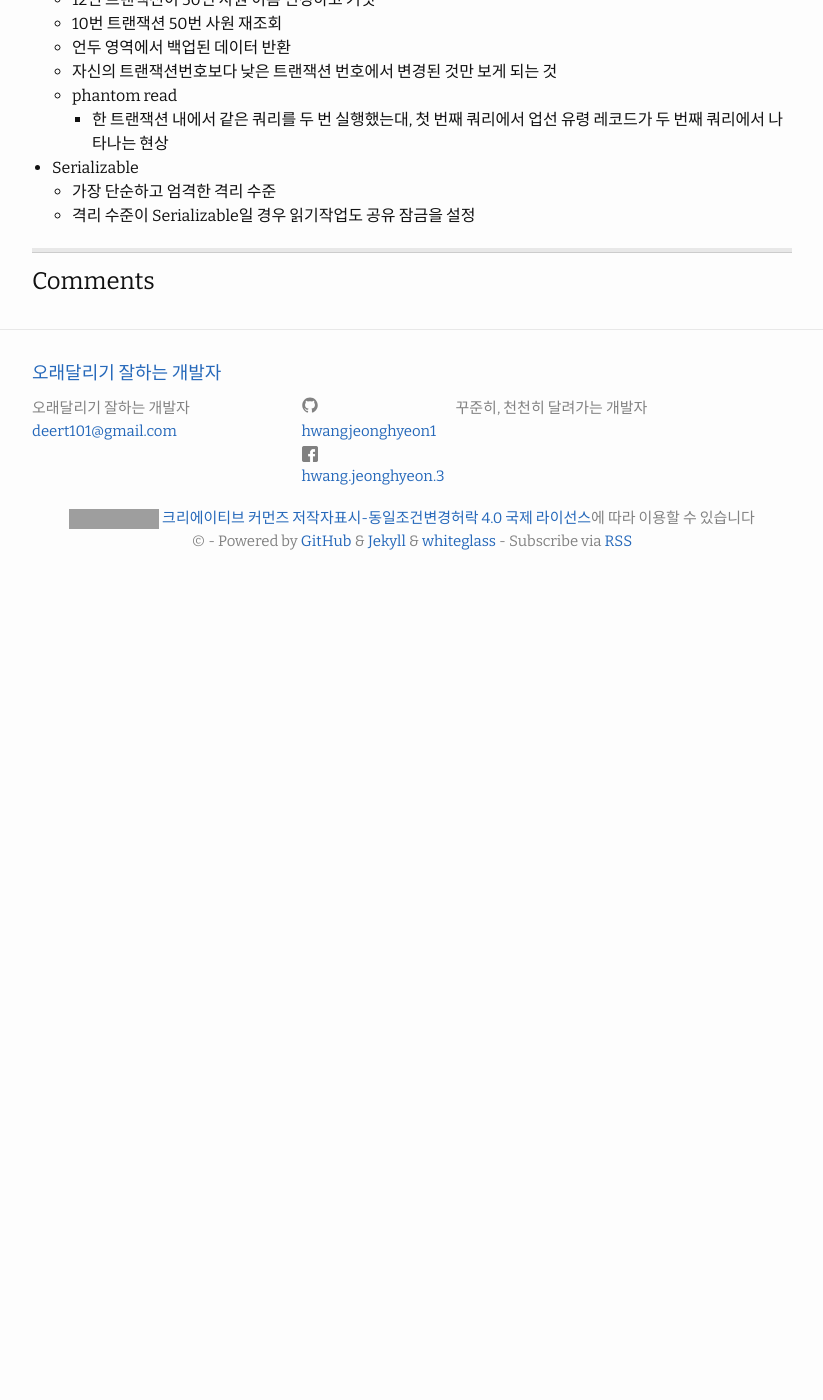
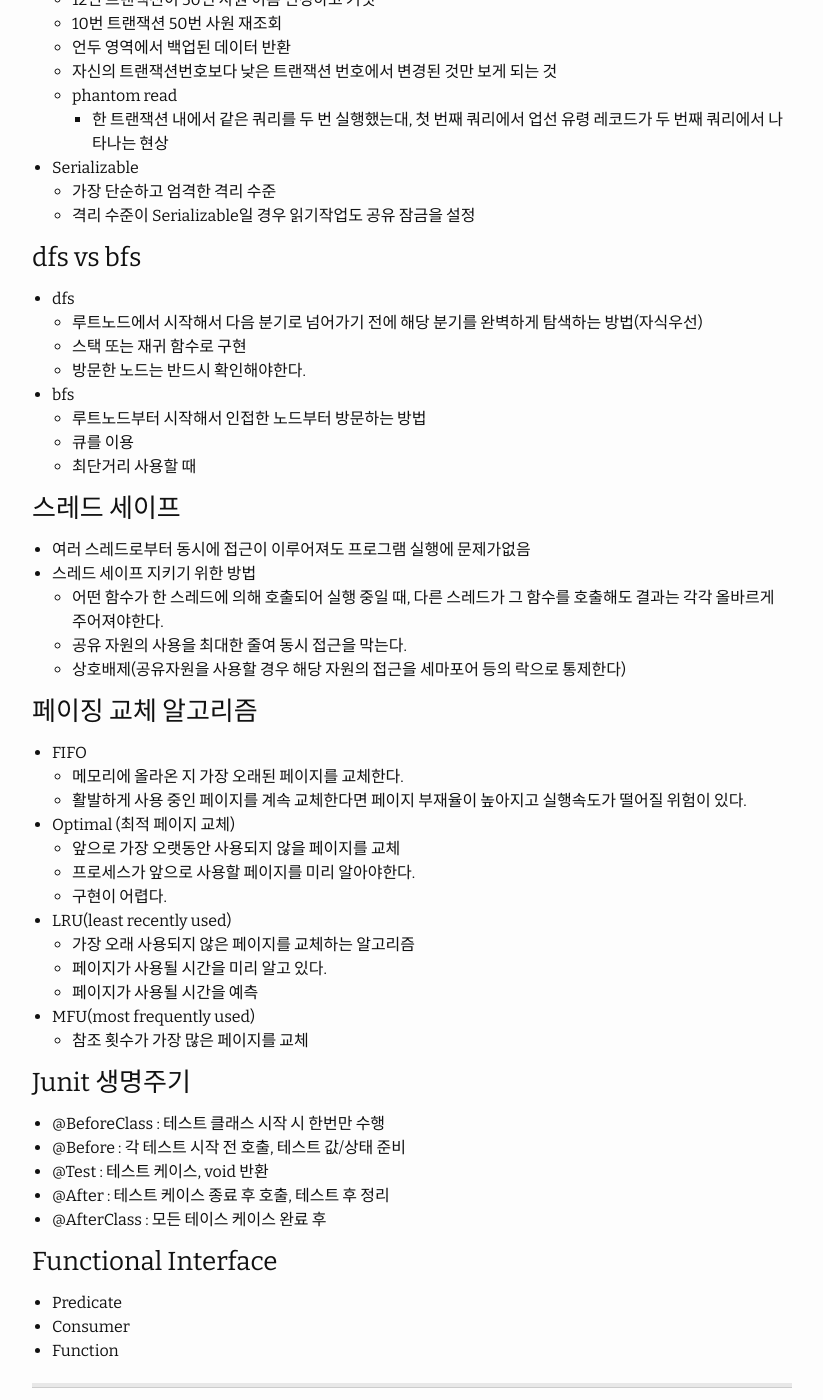
Before and after one commit to HWANGJEONGHYEON1/HWANGJEONGHYEON1.github.io, a Jekyll site: the page built from _posts/2021-05-20-interview.md, in a window 1280 px wide and 1400 px high, scrolled down 9972 px. Shown: the whole window, without its empty margins (228-1051 px from the left). Built offline with Jekyll 4.4.1, drawn with Linux system fonts in a browser that asks for light colours; comment, search, counter and statistics services are not loaded; before the commit the page ends 10554 px from its top, so only the background shows below that; grey boxes are pictures that could not be loaded.

```diff
--- a/_posts/2021-05-20-interview.md
+++ b/_posts/2021-05-20-interview.md
@@ -420,3 +420,47 @@ public class Singleton {
 - Serializable
     - 가장 단순하고 엄격한 격리 수준
     - 격리 수준이 Serializable일 경우 읽기작업도 공유 잠금을 설정
+
+### dfs vs bfs
+- dfs
+    - 루트노드에서 시작해서 다음 분기로 넘어가기 전에 해당 분기를 완벽하게 탐색하는 방법(자식우선)
+    - 스택 또는 재귀 함수로 구현
+    - 방문한 노드는 반드시 확인해야한다.
+- bfs
+    - 루트노드부터 시작해서 인접한 노드부터 방문하는 방법
+    - 큐를 이용
+    - 최단거리 사용할 때
+
+### 스레드 세이프
+- 여러 스레드로부터 동시에 접근이 이루어져도 프로그램 실행에 문제가없음
+- 스레드 세이프 지키기 위한 방법
+    - 어떤 함수가 한 스레드에 의해 호출되어 실행 중일 때, 다른 스레드가 그 함수를 호출해도 결과는 각각 올바르게 주어져야한다.
+    - 공유 자원의 사용을 최대한 줄여 동시 접근을 막는다.
+    - 상호배제(공유자원을 사용할 경우 해당 자원의 접근을 세마포어 등의 락으로 통제한다)
+
+### 페이징 교체 알고리즘
+- FIFO
+    - 메모리에 올라온 지 가장 오래된 페이지를 교체한다.
+    - 활발하게 사용 중인 페이지를 계속 교체한다면 페이지 부재율이 높아지고 실행속도가 떨어질 위험이 있다.
+- Optimal (최적 페이지 교체)
+    - 앞으로 가장 오랫동안 사용되지 않을 페이지를 교체
+    - 프로세스가 앞으로 사용할 페이지를 미리 알아야한다.
+    - 구현이 어렵다.
+- LRU(least recently used)
+    - 가장 오래 사용되지 않은 페이지를 교체하는 알고리즘
+    - 페이지가 사용될 시간을 미리 알고 있다.
+    - 페이지가 사용될 시간을 예측
+- MFU(most frequently used)
+    - 참조 횟수가 가장 많은 페이지를 교체
+
+### Junit 생명주기
+- @BeforeClass : 테스트 클래스 시작 시 한번만 수행
+- @Before : 각 테스트 시작 전 호출, 테스트 값/상태 준비
+- @Test : 테스트 케이스, void 반환
+- @After : 테스트 케이스 종료 후 호출, 테스트 후 정리
+- @AfterClass : 모든 테이스 케이스 완료 후
+
+### Functional Interface
+- Predicate
+- Consumer
+- Function
```
Also changed, not shown: _posts/2021-07-09-functional.md (added, +191 -0 lines), _posts/2021-07-09-객체지향과 디자인패턴8.md (+1 -1 lines).
